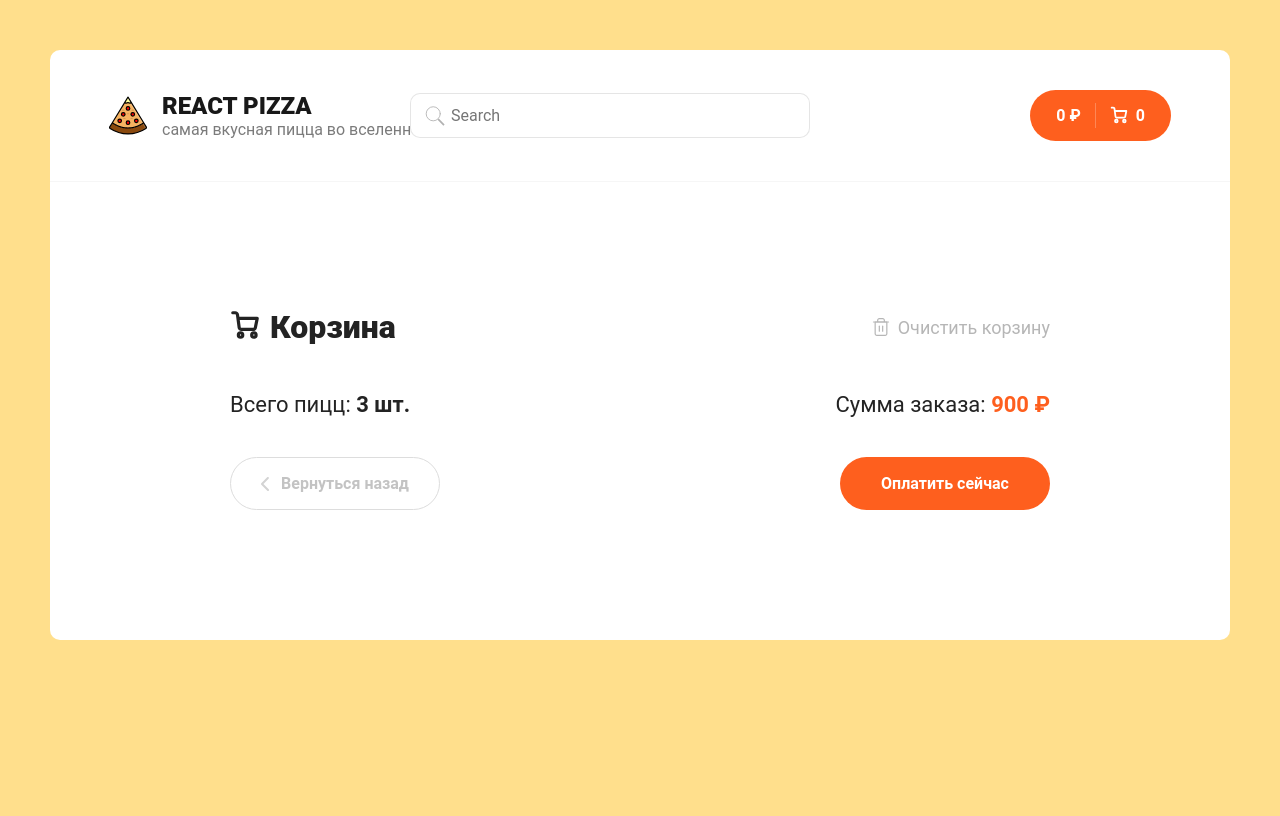
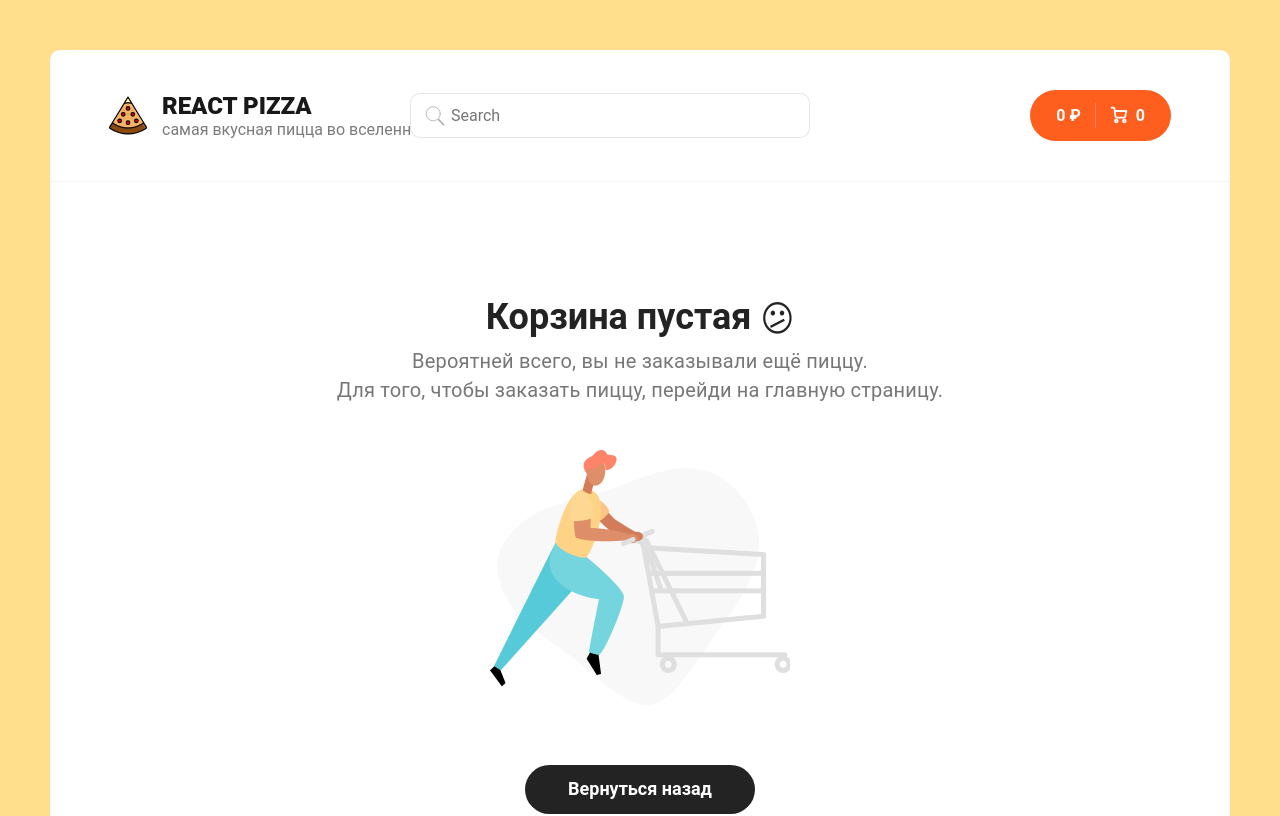
Before and after one commit to enoughfornow/react_pizza_project, a React (Create React App) app: page /cart in a window 1280 px wide. Shown: the top 816 px of the page. Built offline with nearby package versions, Linux system fonts and the light colour scheme; the HTML template or start-up script is replaced by a standard one.

Commit message:
add CardEmpty component, work with Cart-redux

```diff
--- /dev/null
+++ b/src/components/CartEmpty.jsx
@@ -0,0 +1,27 @@
+import React from 'react';
+import { Link } from 'react-router-dom';
+
+import cartEmptyImg from '../assets/img/empty-cart.png'
+
+const CartEmpty = () => {
+  return (
+    <>
+      <div class="cart cart--empty">
+        <h2>
+          Корзина пустая <icon>😕</icon>
+        </h2>
+        <p>
+          Вероятней всего, вы не заказывали ещё пиццу.
+          <br />
+          Для того, чтобы заказать пиццу, перейди на главную страницу.
+        </p>
+        <img src={cartEmptyImg} alt="Empty cart" />
+        <Link to="/" class="button button--black">
+          <span>Вернуться назад</span>
+        </Link>
+      </div>
+    </>
+  );
+};
+
+export default CartEmpty;
--- a/src/components/CartItem.jsx
+++ b/src/components/CartItem.jsx
@@ -1,6 +1,26 @@
 import React from 'react';
+import { useDispatch } from 'react-redux';
+import { addItem, minusItem, removeItem } from '../redux/slices/cartSlice';
 
-const CartItem = ({ id, title, type, price, count, imageUrl }) => {
+const CartItem = ({ id, title, type, size, price, count, imageUrl }) => {
+  const dispatch = useDispatch();
+
+  const onClickPlus = () => {
+    dispatch(
+      addItem({
+        id,
+      }),
+    );
+  };
+  const onClickMinus = () => {
+    dispatch(minusItem(id));
+  };
+  const onClickRemove = () => {
+    if (window.confirm('Are you sure you want to remove this item?')) {
+      dispatch(removeItem(id));
+    }
+  };
+
   return (
     <div className="cart__item">
       <div className="cart__item-img">
@@ -8,10 +28,14 @@
       </div>
       <div className="cart__item-info">
         <h3>{title}</h3>
-        <p>{type}, 26 см.</p>
+        <p>
+          {type}, {size} см.
+        </p>
       </div>
       <div className="cart__item-count">
-        <div className="button button--outline button--circle cart__item-count-minus">
+        <div
+          onClick={onClickMinus}
+          className="button button--outline button--circle cart__item-count-minus">
           <svg
             width="10"
             height="10"
@@ -27,7 +51,9 @@
           </svg>
         </div>
         <b>{count}</b>
-        <div className="button button--outline button--circle cart__item-count-plus">
+        <div
+          onClick={onClickPlus}
+          className="button button--outline button--circle cart__item-count-plus">
           <svg
             width="10"
             height="10"
@@ -47,7 +73,7 @@
         <b>{price * count} ₽</b>
       </div>
       <div className="cart__item-remove">
-        <div className="button button--outline button--circle">
+        <div onClick={onClickRemove} className="button button--outline button--circle">
           <svg
             width="10"
             height="10"
--- a/src/components/PizzaBlock/index.jsx
+++ b/src/components/PizzaBlock/index.jsx
@@ -19,7 +19,7 @@
       price,
       imageUrl,
       type: typeNames[activeType],
-      size: activeSize,
+      size: sizes[activeSize],
     };
     dispatch(addItem(item));
   };
--- a/src/pages/Cart.jsx
+++ b/src/pages/Cart.jsx
@@ -1,11 +1,26 @@
 import React from 'react';
 import { Link } from 'react-router-dom';
 import { useDispatch, useSelector } from 'react-redux';
+
+import { clearItems } from '../redux/slices/cartSlice';
+
 import CartItem from '../components/CartItem';
+import CartEmpty from '../components/CartEmpty';
 
 const Cart = () => {
   const dispatch = useDispatch();
-  const items = useSelector((state) => state.cart.items);
+  const { totalPrice, items } = useSelector((state) => state.cart);
+  const totalCount = items.reduce((sum, item) => sum + item.count, 0);
+
+  const onClickClear = () => {
+    if (window.confirm('Очистить корзину?')) {
+      dispatch(clearItems());
+    }
+  };
+
+  if (!totalPrice) {
+    return <CartEmpty/>
+  }
 
   return (
     <div className="container container--cart">
@@ -39,7 +54,7 @@
             </svg>
             Корзина
           </h2>
-          <div className="cart__clear">
+          <div onClick={onClickClear} className="cart__clear">
             <svg
               width="20"
               height="20"
@@ -85,11 +100,11 @@
           <div className="cart__bottom-details">
             <span>
               {' '}
-              Всего пицц: <b>3 шт.</b>{' '}
+              Всего пицц: <b>{totalCount} шт.</b>{' '}
             </span>
             <span>
               {' '}
-              Сумма заказа: <b>900 ₽</b>{' '}
+              Сумма заказа: <b>{totalPrice} ₽</b>{' '}
             </span>
           </div>
           <div className="cart__bottom-buttons">
--- a/src/redux/slices/cartSlice.js
+++ b/src/redux/slices/cartSlice.js
@@ -31,14 +31,21 @@
         return sum + obj.price * obj.count;
       }, 0);
     },
+    minusItem(state, action) {
+      const findItem = state.items.find((obj) => obj.id === action.payload);
+      if (findItem) {
+        findItem.count--;
+      }
+    },
     removeItem(state, action) {
       state.items = state.items.filter((obj) => obj.id !== action.payload);
     },
     clearItems(state) {
       state.items = [];
+      state.totalPrice = 0;
     },
   },
 });
 
-export const { addItem, removeItem, clearItems } = cartSlice.actions;
+export const { addItem, removeItem, clearItems, minusItem } = cartSlice.actions;
 export default cartSlice.reducer;
--- a/src/scss/app.scss
+++ b/src/scss/app.scss
@@ -323,17 +323,18 @@
   }
 
   &--empty {
-    margin: 0 auto;
-    width: 560px;
+    margin: 80px auto;
+    width: 620px;
     text-align: center;
 
     h2 {
-      font-size: 32px;
-      margin-bottom: 10px;
+      font-size: 36px;
+      font-weight: 700;
+      margin-bottom: 15px;
     }
 
     p {
-      font-size: 18px;
+      font-size: 20px;
       line-height: 145.4%;
       letter-spacing: 0.01em;
       color: #777777;
```
